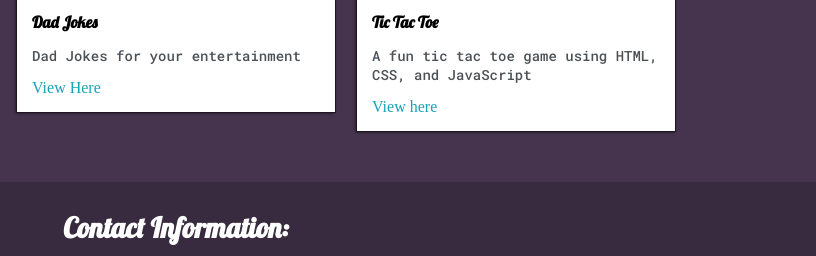
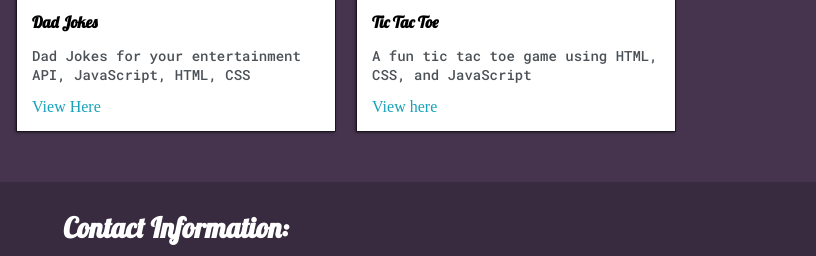
Before and after one commit to jodi08/portfolio, a plain HTML site: page index.html in a window 1280 px wide. Shown: the part 1778-2034 px from the top of the page, 464-1280 px from the left. Drawn offline with nearby package versions, Linux system fonts and the light colour scheme.

Commit message:
add description dad jokes

```diff
--- a/index.html
+++ b/index.html
@@ -129,7 +129,7 @@
               <img class="thumbnail" src="./images/dadjokes.png" alt="Dad Jokes">
               <div class="post-preview">
                 <h6 class="post-title">Dad Jokes</h6>
-                <p class="post-intro">Dad Jokes for your entertainment</p>
+                <p class="post-intro">Dad Jokes for your entertainment<br>API, JavaScript, HTML, CSS</p>
                 <a target="_blank" href="https://jodi08.github.io/dadjoke/">View Here</a>
                 <div></div>
               </div>
```
